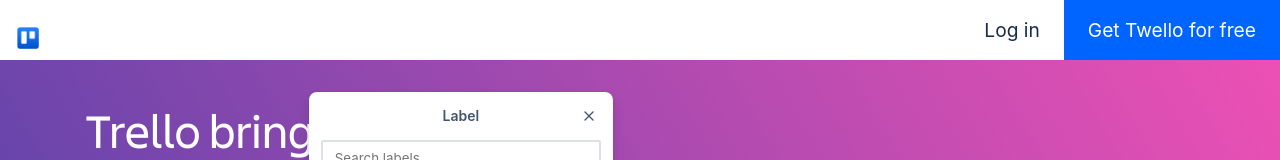
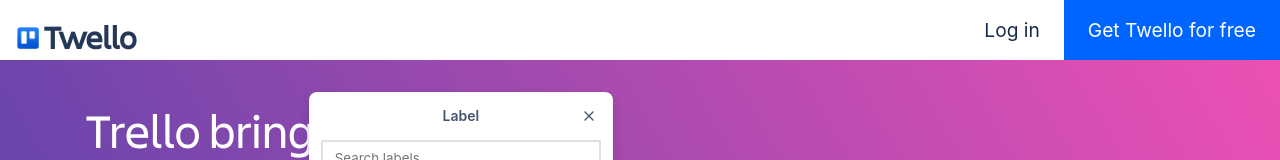
Before and after one commit to yifatre/Twello, a React (Vite) app: page / in a window 1280 px wide. Shown: the top 160 px of the page. Built offline with nearby package versions, Linux system fonts and the light colour scheme.

Commit message:
Add logo home header

```diff
--- a/src/assets/styles/cmps/AppHeader.scss
+++ b/src/assets/styles/cmps/AppHeader.scss
@@ -45,10 +45,19 @@
     border-bottom-color: hsla(218, 54%, 19.6%, 0.16);
     box-shadow: rgba(9, 30, 66, 0.15) 0px 0.5rem 1rem 0px;
 
-    & .logo{
+    & .logo {
         width: 22px;
         margin-top: 27px;
         margin-left: 17px;
+        display: flex;
+        gap: 5px;
+
+        & h2 {
+            font-family: 'charlie-display';
+            color:#253858 ;
+            font-size: 2rem;
+            font-weight: bolder;
+        }
     }
 
     & section {
--- a/src/cmps/AppCmps/AppHeader.jsx
+++ b/src/cmps/AppCmps/AppHeader.jsx
@@ -11,6 +11,7 @@
         <Link to='/board'>
         <div className='logo'>
         <img src="/src/assets/img/logo-home.png" alt="" />
+        <h2>Twello</h2>
         </div>
         </Link>
         <nav>
```
